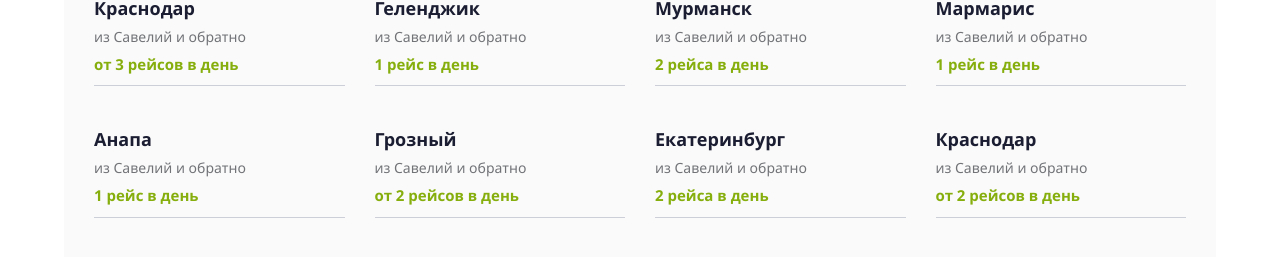
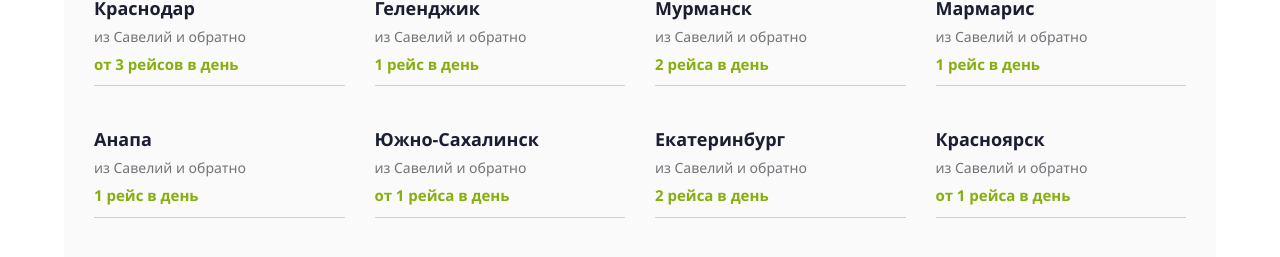
Before and after one commit to s7avelii-airlines/S7avelii-Airlines, a plain HTML site: page public/index.html in a window 1280 px wide. Shown: the part 2754-3011 px from the top of the page. Drawn offline with nearby package versions, Linux system fonts and the light colour scheme.

Commit message:
Update index.html

```diff
--- a/public/index.html
+++ b/public/index.html
@@ -2114,9 +2114,9 @@ function setDefaultCity(input){
         <div class="status"> 1 рейс в день</div>
       </div>
       <div class="flight">
-        <h3>Грозный</h3>
+        <h3>Южно-Сахалинск</h3>
         <p>из Савелий и обратно</p>
-        <div class="status">от 2 рейсов в день</div>
+        <div class="status">от 1 рейса в день</div>
       </div>
       <div class="flight">
         <h3>Екатеринбург</h3>
@@ -2124,9 +2124,9 @@ function setDefaultCity(input){
         <div class="status"> 2 рейса в день</div>
       </div>
       <div class="flight">
-        <h3>Краснодар</h3>
+        <h3>Красноярск</h3>
         <p>из Савелий и обратно</p>
-        <div class="status">от 2 рейсов в день</div>
+        <div class="status">от 1 рейса в день</div>
       </div>
       <div class="flight">
         <h3>Иркутск</h3>
```
